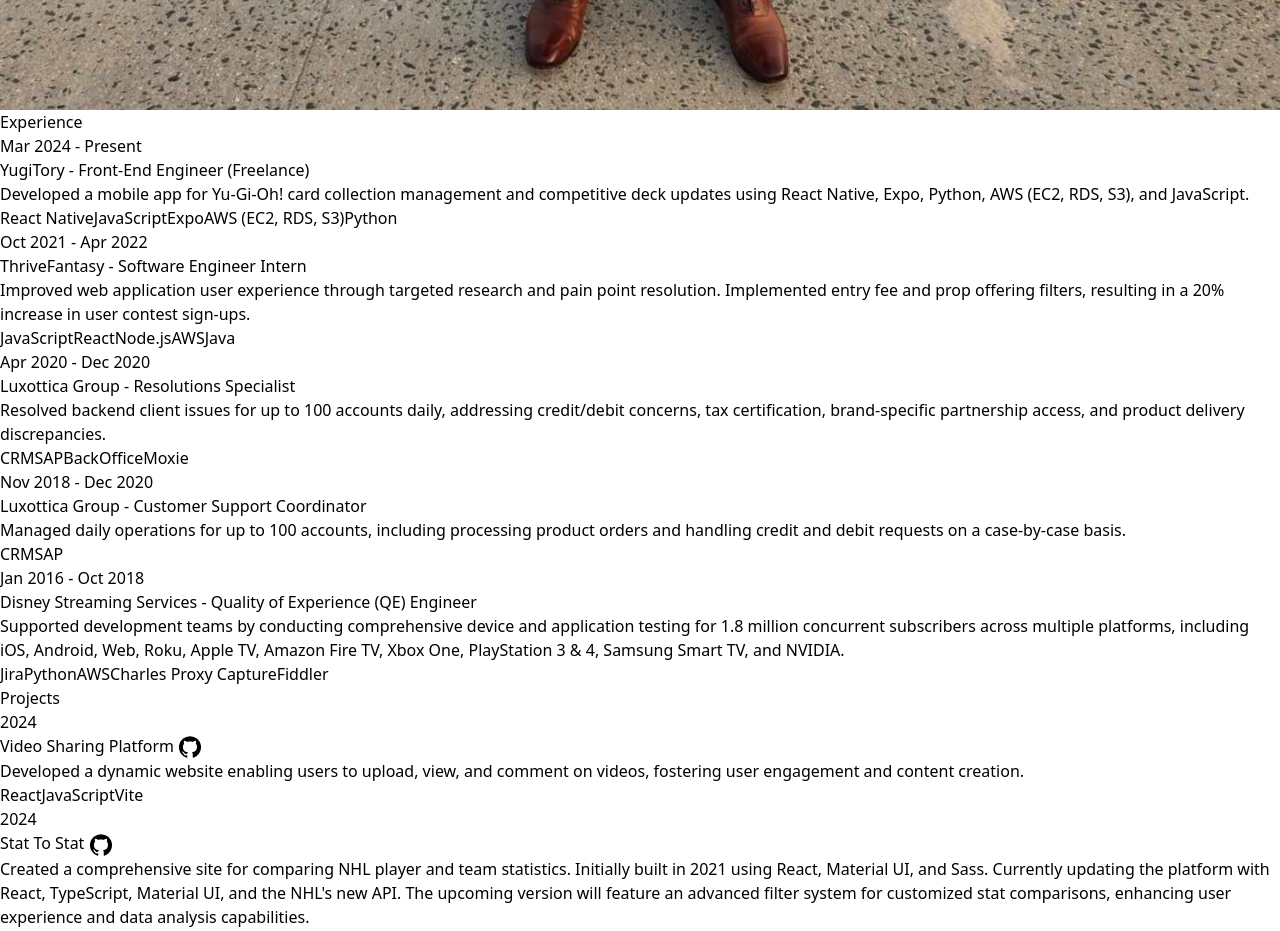
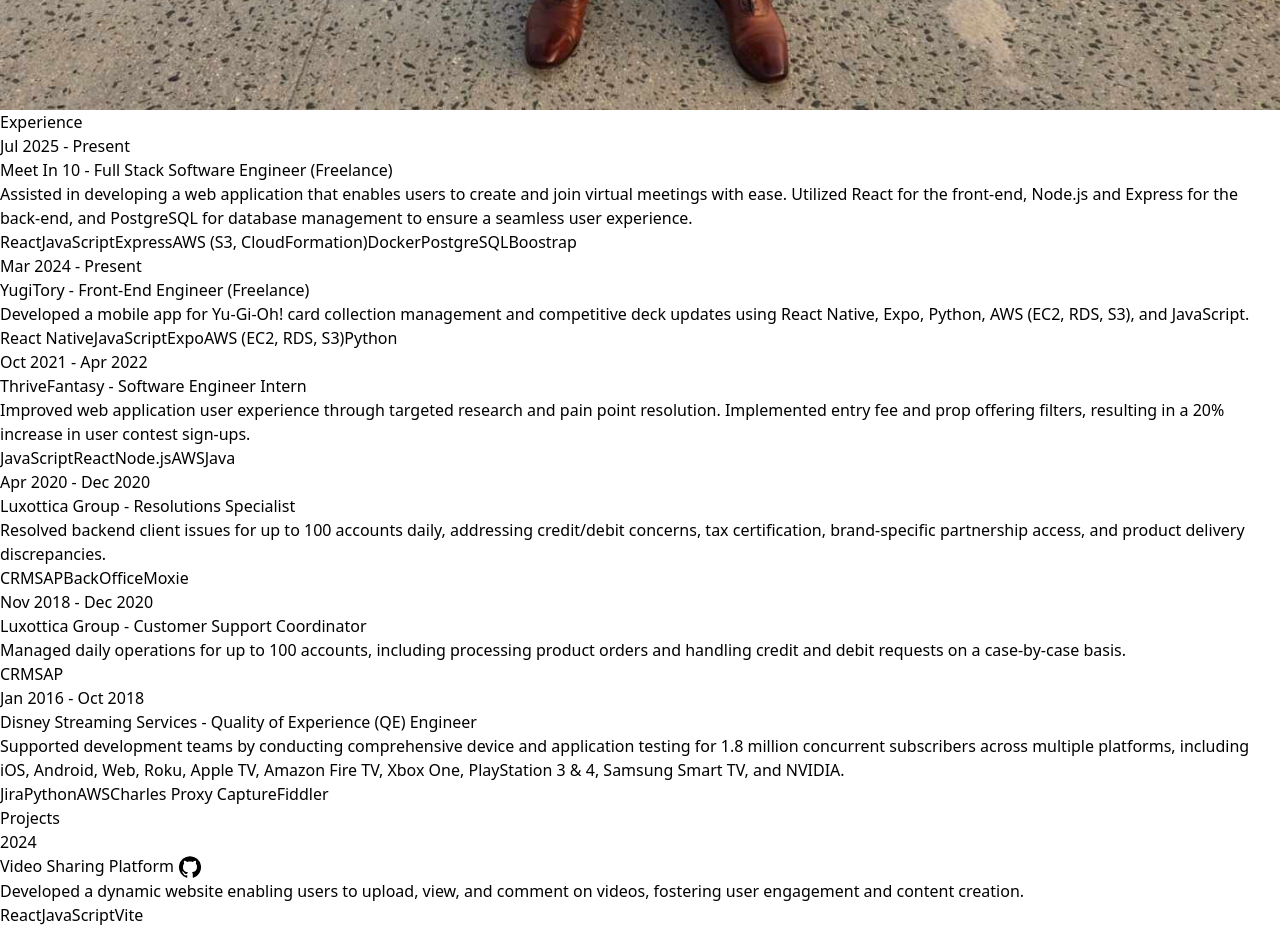
Before and after one commit to JC00K/JC00K.github.io, a React (Vite) app: page / in a window 1280 px wide. Shown: the part 1340-2271 px from the top of the page. Built offline with nearby package versions, Linux system fonts and the light colour scheme.

Commit message:
added Meet In 10

```diff
--- a/src/constants/index.js
+++ b/src/constants/index.js
@@ -5,6 +5,23 @@
   "I'm a bootcamp graduate with a unique background in sports media streaming, having worked with Major League Baseball and Disney Streaming Services. My education at Full Stack Academy honed my skills in building web applications using React, Node.js, Express, and various databases. My passion for technology is driven by a curiosity to understand how things work at a granular level and a commitment to continuous learning. Drawing from my previous career, I bring a team-player mindset and a coaches mentality to my work as a developer. This combination of technical skills and collaborative approach allows me to contribute effectively to any project. When I'm not coding, you can find me playing sports (including esports), gaming with friends, or enjoying anime.";
 
 export const EXPERIENCES = [
+  {
+    year: "Jul 2025 - Present",
+    role: "Full Stack Software Engineer (Freelance)",
+    link: "https://www.meetin10.com/",
+    company: "Meet In 10",
+    description:
+      "Assisted in developing a web application that enables users to create and join virtual meetings with ease. Utilized React for the front-end, Node.js and Express for the back-end, and PostgreSQL for database management to ensure a seamless user experience.",
+    technologies: [
+      "React",
+      "JavaScript",
+      "Express",
+      "AWS (S3, CloudFormation)",
+      "Docker",
+      "PostgreSQL",
+      "Boostrap",
+    ],
+  },
   {
     year: "Mar 2024 - Present",
     role: "Front-End Engineer (Freelance)",
```
